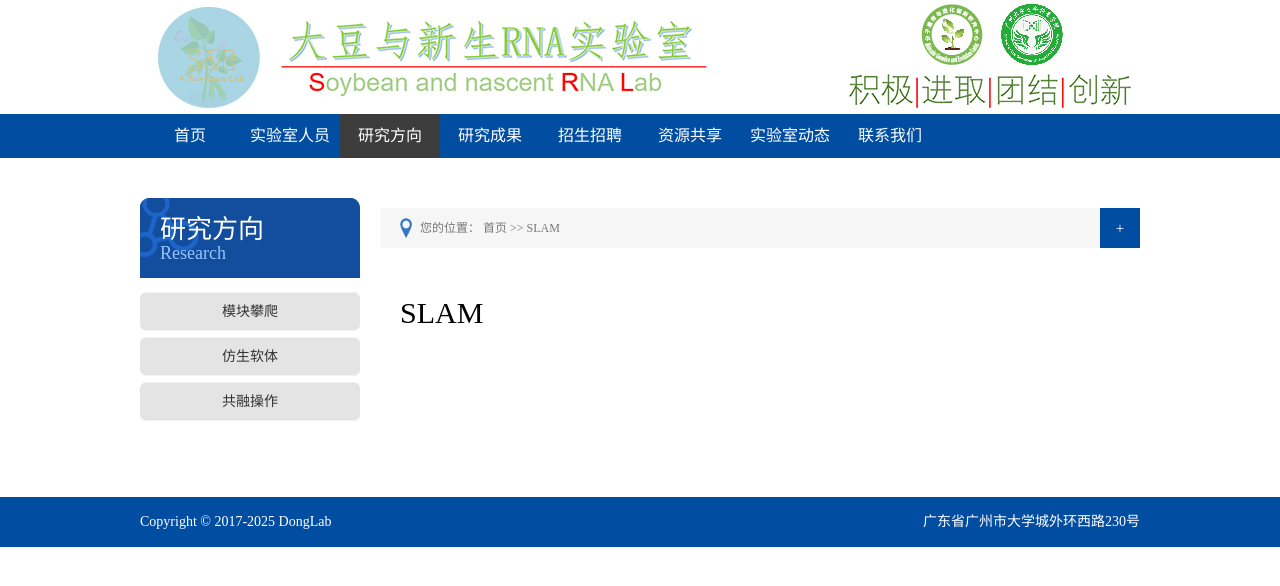
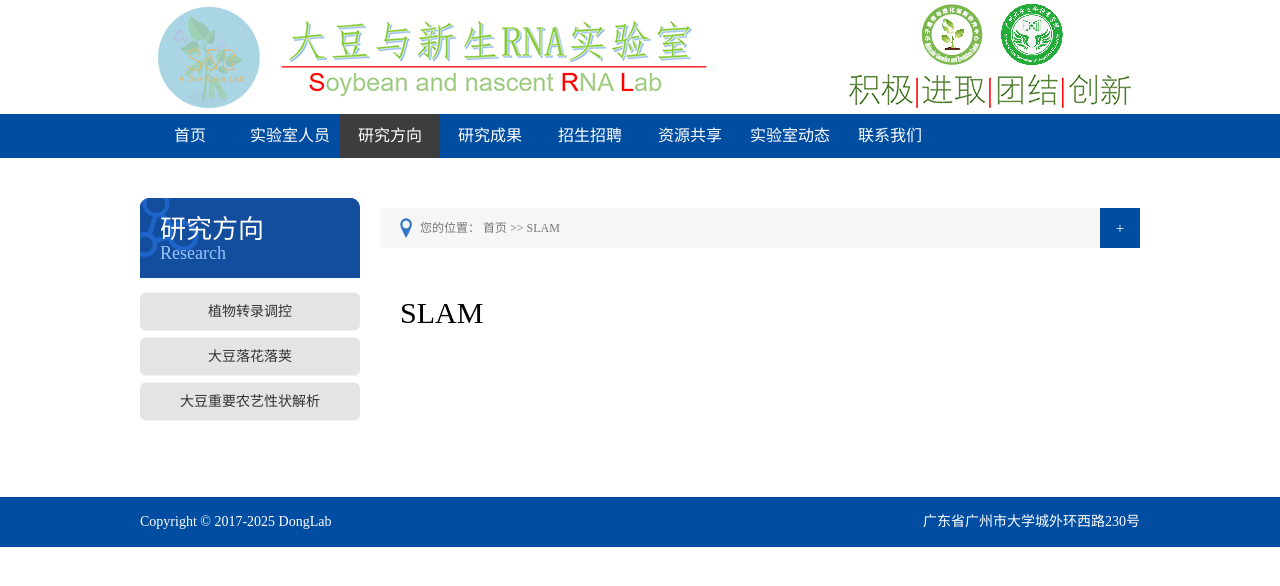
Before and after one commit to zhanweimin2021/zhanweimin2021.github.io, a Jekyll site: the page built from pages/slam.html, in a window 1280 px wide. Shown: the top 586 px of the page. Built offline with Jekyll 4.4.1, drawn with Linux system fonts in a browser that asks for light colours.

Commit message:
Update page-nav.html

```diff
--- a/_includes/page-nav.html
+++ b/_includes/page-nav.html
@@ -6,9 +6,9 @@
         <li class="{% if page.type == '博士生' %}this{% endif %}"><a title="博士生" href="{{ site.url }}/doctor/">博士生</a></li>
         <li class="{% if page.type == '硕士生' %}this{% endif %}"><a title="硕士生" href="{{ site.url }}/master/">硕士生</a></li>
         <li class="{% if page.type == '毕业生' %}this{% endif %}"><a title="毕业生" href="{{ site.url }}/graduate/">毕业生</a></li>{% endif %}{% if page.category == 'research' %}
-        <li class="{% if page.type == '模块攀爬' %}this{% endif %}"><a title="模块攀爬" href="{{ site.url }}/module-climbing/">模块攀爬</a></li>
-        <li class="{% if page.type == '仿生软体' %}this{% endif %}"><a title="仿生软体" href="{{ site.url }}/soft-robotics/">仿生软体</a></li>
-        <li class="{% if page.type == '共融操作' %}this{% endif %}"><a title="共融操作" href="{{ site.url }}/intelligent-industry/">共融操作</a></li>{% endif %}{% if page.category == 'publications' %}
+        <li class="{% if page.type == '植物转录调控' %}this{% endif %}"><a title="植物转录调控" href="{{ site.url }}/module-climbing/">植物转录调控</a></li>
+        <li class="{% if page.type == '大豆落花落荚' %}this{% endif %}"><a title="大豆落花落荚" href="{{ site.url }}/soft-robotics/">大豆落花落荚</a></li>
+        <li class="{% if page.type == '大豆重要农艺性状解析' %}this{% endif %}"><a title="大豆重要农艺性状解析" href="{{ site.url }}/intelligent-industry/">大豆重要农艺性状解析</a></li>{% endif %}{% if page.category == 'publications' %}
         <li class="{% if page.type == '2025年' %}this{% endif %}"><a title="2025年" href="{{ site.url }}/2015/">2025年</a></li>
         <li class="{% if page.type == '2024年' %}this{% endif %}"><a title="2024年" href="{{ site.url }}/2015/">2024年</a></li>
         <li class="{% if page.type == '2023年' %}this{% endif %}"><a title="2023年" href="{{ site.url }}/2023/">2023年</a></li>
```
